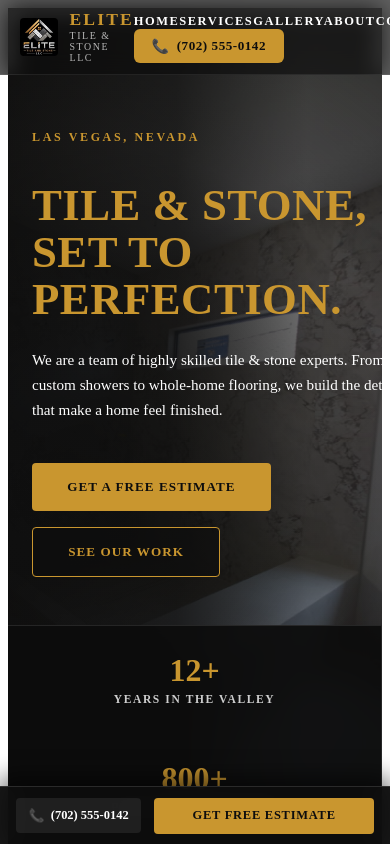
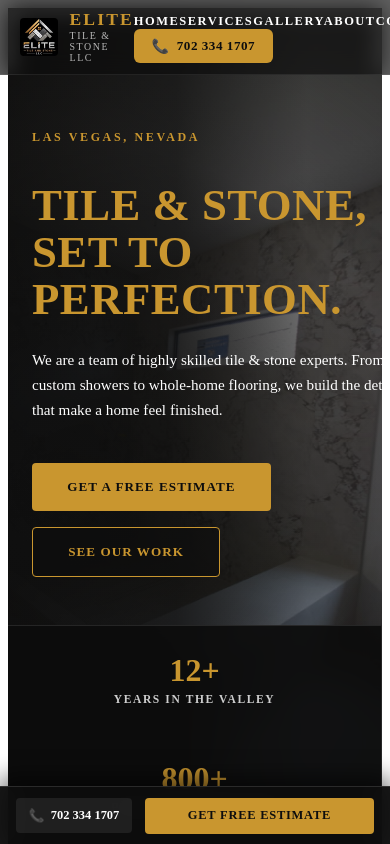
Before and after one commit to ahmedhaq06/elite-tile-stone, a React (Vite) app: page / in a window 390 px wide. Shown: the top 844 px of the page. Built offline with nearby package versions, Linux system fonts and the light colour scheme; the HTML template or start-up script is replaced by a standard one.

Commit message:
phone number update

```diff
--- a/index.html
+++ b/index.html
@@ -5,7 +5,7 @@
     <link rel="icon" type="image/jpeg" href="/assets/Logo.jpeg" />
     <meta name="viewport" content="width=device-width, initial-scale=1.0" />
     <title>Elite Tile & Stone | Premier Las Vegas Tile Contracting & Custom Slabs</title>
-    <meta name="description" content="Las Vegas' premier licensed, insured & bonded tile contracting company (NV Lic #0095105). Custom marble, porcelain, granite, herringbone, & luxury natural stone installations. Call 702-334-1707." />
+    <meta name="description" content="Las Vegas' premier licensed, insured & bonded tile contracting company (NV Lic #0095105). Custom marble, porcelain, granite, herringbone, & luxury natural stone installations. Call 702 334 1707." />
 
     <!-- Google Fonts -->
     <link rel="preconnect" href="https://fonts.googleapis.com">
--- a/src/App.jsx
+++ b/src/App.jsx
@@ -183,7 +183,7 @@
         }}
       >
         <a
-          href="tel:7025550142"
+          href="tel:7023341707"
           style={{
             display:        'flex',
             alignItems:     'center',
@@ -199,7 +199,7 @@
           }}
         >
           <span>📞</span>
-          (702) 555-0142
+          702 334 1707
         </a>
 
         <button
--- a/src/components/CampaignLandingPage.jsx
+++ b/src/components/CampaignLandingPage.jsx
@@ -128,7 +128,7 @@
               NV Lic #0095105
             </span>
             <a
-              href="tel:7025550142"
+              href="tel:7023341707"
               style={{
                 display:       'inline-flex',
                 alignItems:    'center',
@@ -144,7 +144,7 @@
               }}
             >
               <Phone size={15} />
-              (702) 555-0142
+              702 334 1707
             </a>
           </div>
         </div>
@@ -258,7 +258,7 @@
               </button>
 
               <a
-                href="tel:7025550142"
+                href="tel:7023341707"
                 style={{
                   fontSize:      '0.82rem',
                   fontWeight:    '700',
@@ -266,7 +266,7 @@
                   textDecoration: 'none',
                 }}
               >
-                or Call (702) 555-0142
+                or Call 702 334 1707
               </a>
             </div>
 
@@ -612,7 +612,7 @@
                     fontSize:      '0.85rem',
                   }}
                 >
-                  <Phone size={18} /> Call Directly: (702) 555-0142
+                  <Phone size={18} /> Call Directly: 702 334 1707
                 </a>
               </div>
             </div>
@@ -666,7 +666,7 @@
                     id="ad-phone"
                     type="tel"
                     required
-                    placeholder="702-555-0142"
+                    placeholder="702 334 1707"
                     value={form.phone}
                     onChange={update('phone')}
                     className="form-input"
@@ -891,7 +891,7 @@
 
           <div style={{ display: 'flex', gap: '1.5rem', flexWrap: 'wrap', justifyContent: 'center' }}>
             <div>📍 7495 W Azure Dr, Suite 120, Las Vegas, NV 89130</div>
-            <div>📞 (702) 555-0142 / 702-334-1707</div>
+            <div>📞 702 334 1707</div>
             <div>✉️ info@elitetileandstonelv.com</div>
           </div>
 
--- a/src/components/ContactSection.jsx
+++ b/src/components/ContactSection.jsx
@@ -356,7 +356,7 @@
                       id="form-phone"
                       type="tel"
                       required
-                      placeholder="702-334-1707"
+                      placeholder="702 334 1707"
                       value={form.phone}
                       onChange={update('phone')}
                       className="form-input"
--- a/src/components/CtaSection.jsx
+++ b/src/components/CtaSection.jsx
@@ -76,7 +76,7 @@
           </button>
 
           <a
-            href="tel:7025550142"
+            href="tel:7023341707"
             style={{
               display:       'inline-flex',
               alignItems:    'center',
@@ -103,7 +103,7 @@
               e.currentTarget.style.color = '#C9962F';
             }}
           >
-            CALL (702) 555-0142
+            CALL 702 334 1707
           </a>
         </div>
       </div>
--- a/src/components/EstimatePage.jsx
+++ b/src/components/EstimatePage.jsx
@@ -196,7 +196,7 @@
                   }}
                 >
                   <Phone size={24} style={{ color: '#C9962F' }} />
-                  (702) 555-0142
+                  702 334 1707
                 </a>
                 <p style={{ fontSize: '0.82rem', color: '#8A8A8A', marginTop: '0.5rem' }}>
                   Direct contractor line · Mon–Sat 7:00 AM – 6:00 PM
@@ -347,7 +347,7 @@
                         id="est-phone"
                         type="tel"
                         required
-                        placeholder="702-555-0142"
+                        placeholder="702 334 1707"
                         value={form.phone}
                         onChange={update('phone')}
                         className="form-input"
--- a/src/components/Footer.jsx
+++ b/src/components/Footer.jsx
@@ -162,7 +162,7 @@
             </h4>
             <div style={{ display: 'flex', flexDirection: 'column', gap: '0.9rem' }}>
               <a
-                href="tel:7025550142"
+                href="tel:7023341707"
                 style={{
                   display:       'flex',
                   alignItems:    'center',
@@ -173,7 +173,7 @@
                   textDecoration: 'none',
                 }}
               >
-                <span>📞</span> (702) 555-0142
+                <span>📞</span> 702 334 1707
               </a>
               <a
                 href="mailto:info@elitetileandstonelv.com"
--- a/src/components/Navbar.jsx
+++ b/src/components/Navbar.jsx
@@ -136,7 +136,7 @@
 
           {/* Phone Call CTA Button */}
           <a
-            href="tel:7025550142"
+            href="tel:7023341707"
             style={{
               display:       'inline-flex',
               alignItems:    'center',
@@ -156,7 +156,7 @@
             onMouseLeave={(e) => { e.currentTarget.style.background = '#C9962F'; }}
           >
             <span style={{ fontSize: '0.88rem' }}>📞</span>
-            (702) 555-0142
+            702 334 1707
           </a>
         </div>
 
@@ -231,7 +231,7 @@
             </a>
           ))}
           <a
-            href="tel:7025550142"
+            href="tel:7023341707"
             style={{
               marginTop:     '1.5rem',
               display:       'inline-flex',
@@ -248,7 +248,7 @@
               textDecoration: 'none',
             }}
           >
-            📞 (702) 555-0142
+            📞 702 334 1707
           </a>
         </nav>
       </div>
--- a/src/components/TermsPage.jsx
+++ b/src/components/TermsPage.jsx
@@ -92,7 +92,7 @@
             <div style={{ marginTop: '0.8rem', background: '#141414', padding: '1.2rem', borderRadius: '6px', border: '1px solid #262626' }}>
               <div><strong>Elite Tile &amp; Stone LLC</strong></div>
               <div>7495 W Azure Dr, Suite 120, Las Vegas, NV 89130</div>
-              <div>Phone: (702) 555-0142 / 702-334-1707</div>
+              <div>Phone: 702 334 1707</div>
               <div>Email: info@elitetileandstonelv.com</div>
               <div>NV License #0095105</div>
             </div>
```
